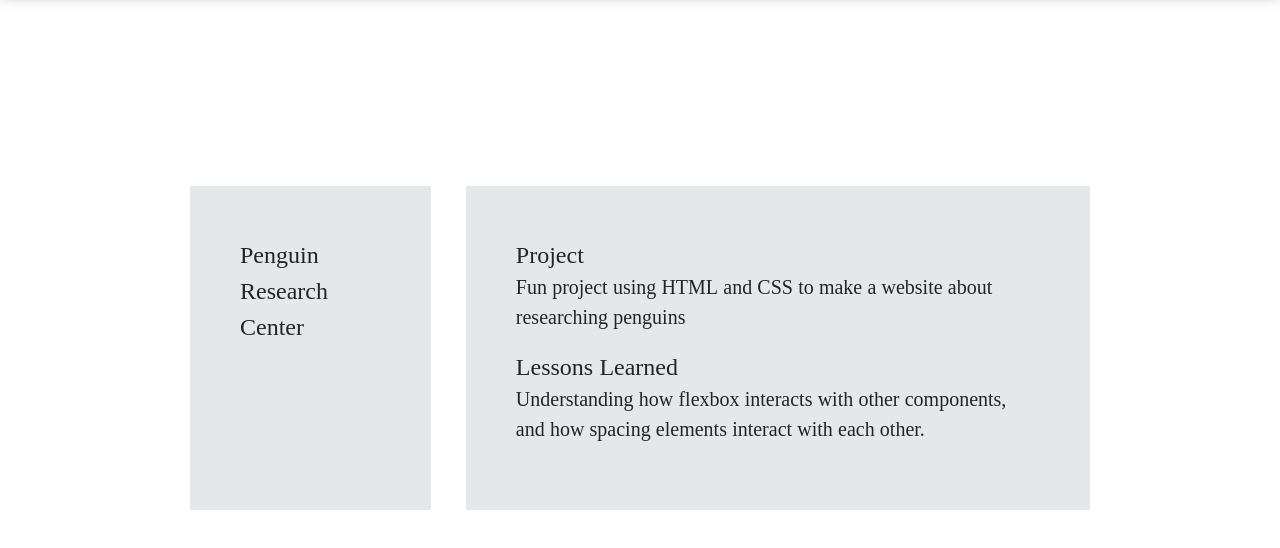
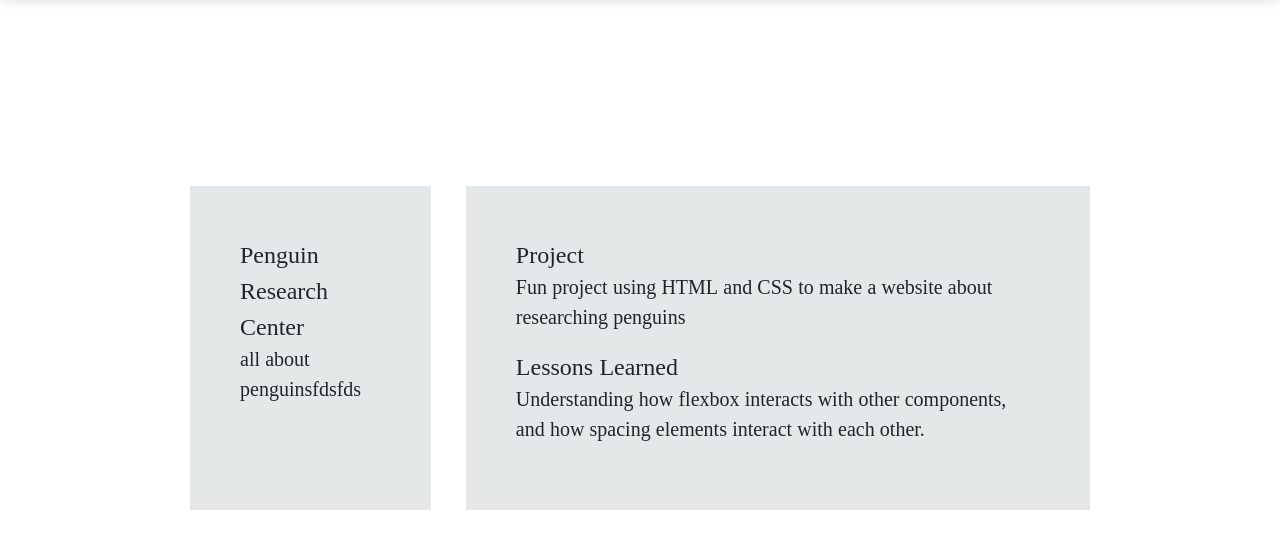
Before and after one commit to brookaroo10/MyPortfolio, a plain HTML site: page MyPortfolio/structure.html in a window 1280 px wide. Shown: the part 684-1232 px from the top of the page. Drawn offline with nearby package versions, Linux system fonts and the light colour scheme.

Commit message:
experimenting

```diff
--- a/MyPortfolio/structure.html
+++ b/MyPortfolio/structure.html
@@ -60,7 +60,9 @@
 	<div class="all_projects">
 
 		<div class="Project1">
-			<div class="Project1a">Penguin Research Center</div>
+			<div class="Project1a">Penguin Research Center
+				<p>all about penguinsfdsfds</p>
+			</div>
 			<div class="Project1b ">Project
 				<p>Fun project using HTML and CSS to make a website about researching penguins</p>
 				<div class="1b_lessons_learned">Lessons Learned</div>
```
